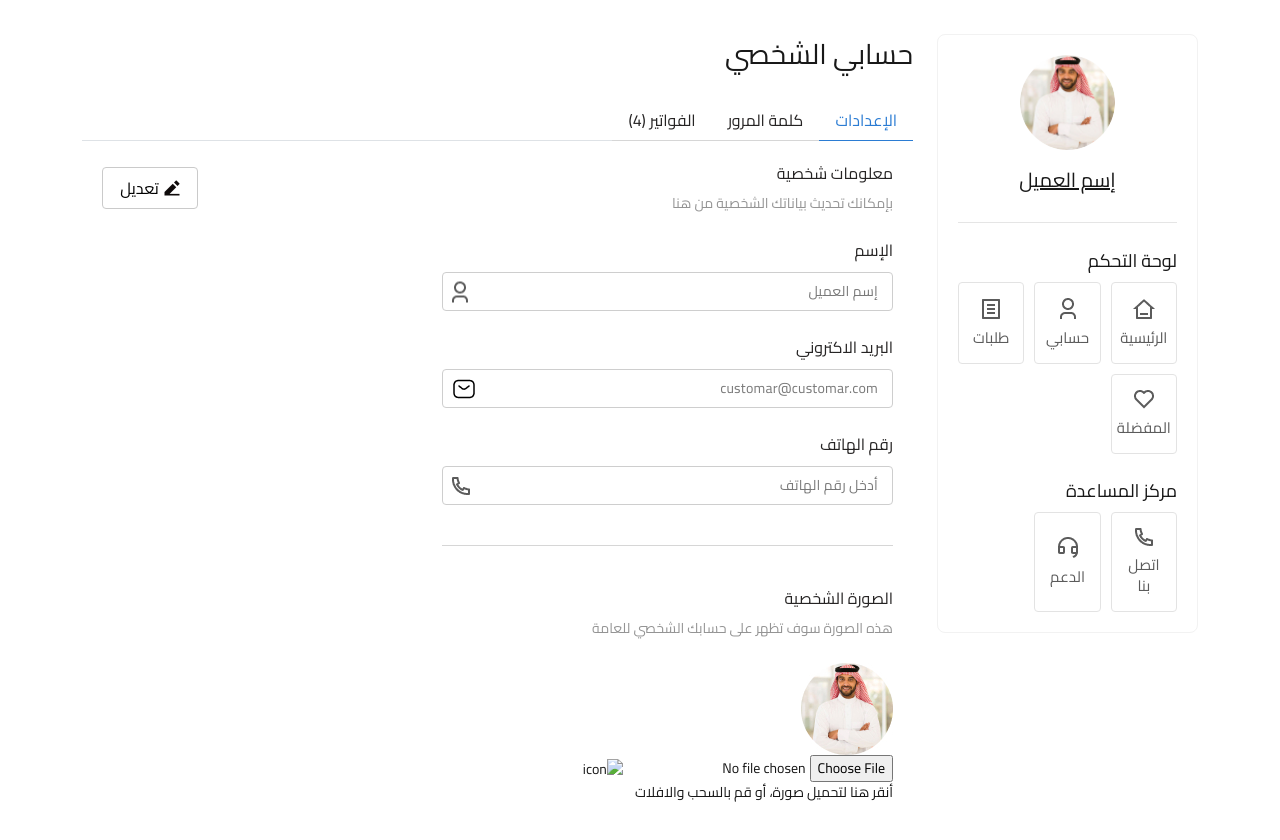
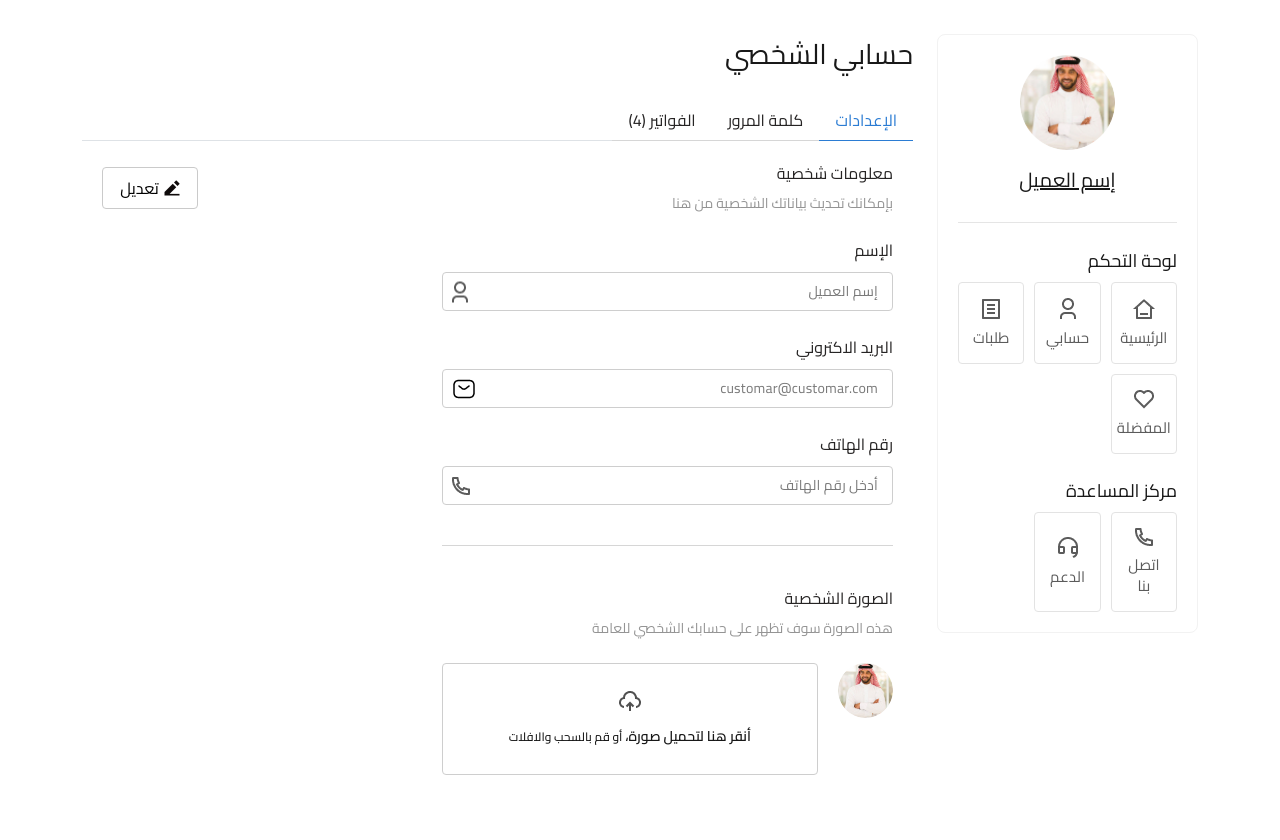
Before and after one commit to Marwan88nasser/Ethaq-contract, a plain HTML site: page client-profile.html in a window 1280 px wide. Shown: the part 80-920 px from the top of the page. Drawn offline with Linux system fonts and the light colour scheme.

Commit message:
last update

```diff
--- a/client-profile.html
+++ b/client-profile.html
@@ -208,10 +208,13 @@
                         </label>
                       </div>
                     </div>
+                    <div class="col-12 col-md-12 m-0">
+                      <hr class="m-0 border-0">
+                    </div>
                     <div class="col-12 col-md-6 col-lg-7">
                       <hr class="" style="border-top-color: #D6D6D6; opacity: 1;">
                     </div>
-                    <div class="col-12 col-md-12">
+                    <div class="col-12 col-md-8 col-lg-7">
                       <div class="mb-4">
                         <h6 class="sm-header">الصورة الشخصية</h6>
                         <p class="sm-des mb-0">هذه الصورة سوف تظهر على حسابك الشخصي للعامة</p>
@@ -222,7 +225,7 @@
                         </div>
                         <div class="box-attache">
                           <input type="file" name="" id="">
-                          <img src="" alt="icon">
+                          <img src="images/icon/cloud.png" alt="icon">
                           <p class="mb-0">أنقر هنا لتحميل صورة، <span>أو قم بالسحب والافلات</span></p>
                         </div>
                       </div>
--- a/css/sass/pages/_globalPage.scss
+++ b/css/sass/pages/_globalPage.scss
@@ -68,8 +68,11 @@ input {
   }
   .blocks-section {
     display: grid;
-    grid-template-columns: repeat(auto-fill, minmax(60px, 1fr));
+    grid-template-columns: repeat(auto-fill, minmax(100px, 1fr));
     grid-gap: 10px;
+    @include minWidth(lg) {
+      grid-template-columns: repeat(auto-fill, minmax(60px, 1fr));
+    }
     .box-section {
       @include center-column;
       gap: 8px;
@@ -124,3 +127,43 @@ input {
 .tab-pane {
   padding: 20px;
 }
+
+// will relive
+.box-photo {
+  display: flex;
+  align-items: flex-start;
+  justify-content: flex-start;
+  gap: 20px;
+  .img-holder {
+    img {
+      @include circle(55px);
+    }
+  }
+}
+
+.box-attache {
+  position: relative;
+  width: 100%;
+  padding: 20px;
+  border: 1px solid #cecece;
+  border-radius: 4px;
+  height: 112px;
+  @include center-column;
+  gap: 15px;
+  [type="file"] {
+    @include reset-position;
+    @include full-w-h;
+    cursor: pointer;
+    opacity: 0;
+  }
+  p {
+    font-weight: 600;
+    font-size: 14px;
+    line-height: 21px;
+    text-align: center;
+    span {
+      font-weight: 500;
+      font-size: 12px;
+    }
+  }
+}
```
Also changed, not shown: css/main.css, images/icon/cloud.png (added), 1 other file.
